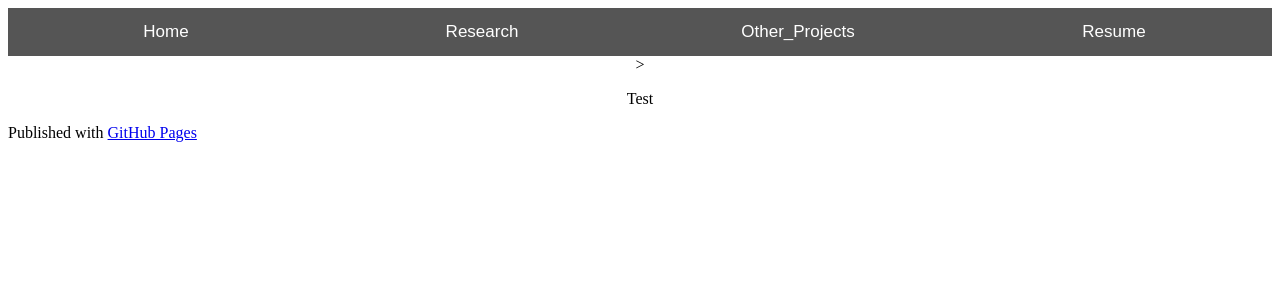
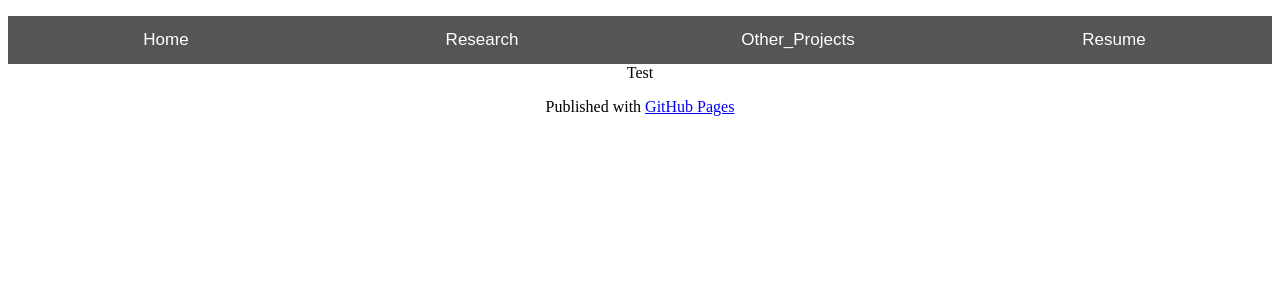
Before and after one commit to riels89/riels89.github.io, a Jekyll site: the page built from index.md, in a window 1280 px wide. Shown: the top 300 px of the page. Built offline with Jekyll 4.4.1, drawn with Linux system fonts in a browser that asks for light colours; nearby versions of some CDN libraries; our own code applies the rules of GitHub Pages for plain Markdown files.

Commit message:
Update default.html

```diff
--- a/_layouts/default.html
+++ b/_layouts/default.html
@@ -62,14 +62,14 @@
   </head>
 
     <!-- MAIN CONTENT -->
-    <div id="main_content_wrap" class="outer" align="center">>
+    <div id="main_content_wrap" class="outer" align="center">
       <section id="main_content" class="inner">
         {{ content }}
       </section>
     </div>
 
     <!-- FOOTER  -->
-    <div id="footer_wrap" class="outer">
+    <div id="footer_wrap" class="outer" align="center">
       <footer class="inner">
         {% if site.github.is_project_page %}
         <p class="copyright">{{ site.title | default: site.github.repository_name }} maintained by <a href="{{ site.github.owner_url }}">{{ site.github.owner_name }}</a></p>
```
